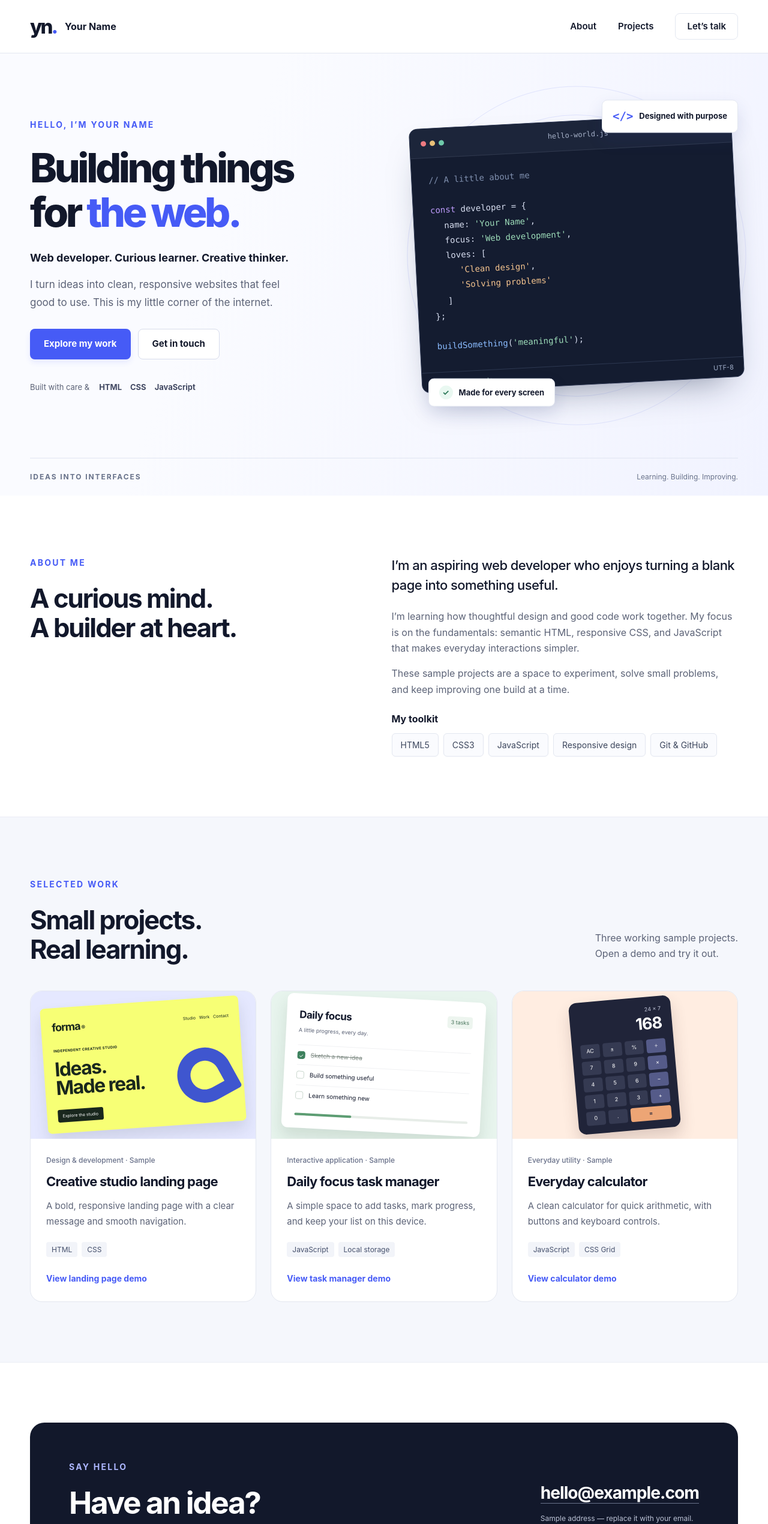
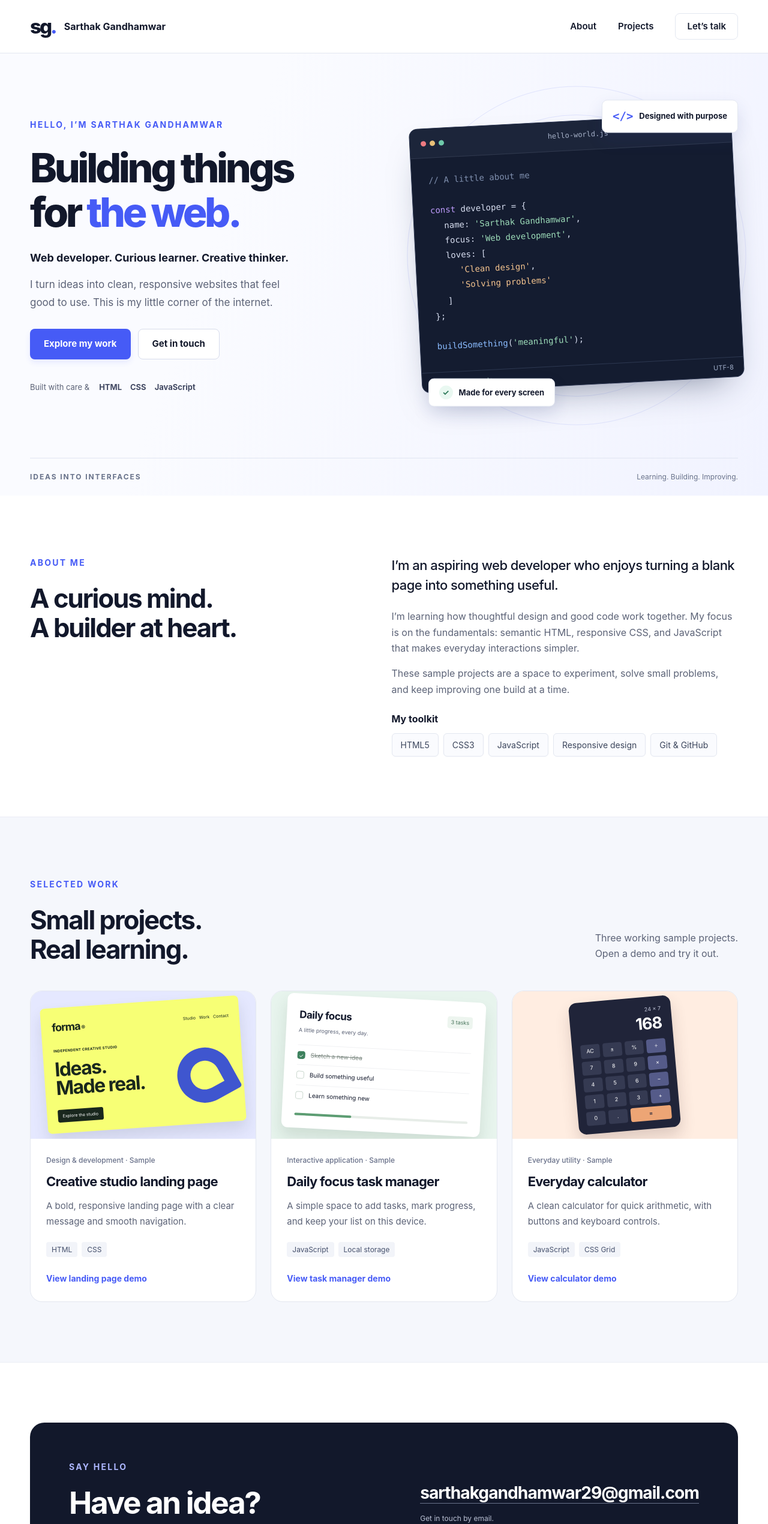
Before and after one commit to Sartha-122/task-2-portfolio, a plain HTML site: page index.html in a window 1280 px wide. Shown: the top 2540 px of the page at 60% size. Drawn offline with Linux system fonts and the light colour scheme.

Commit message:
Personalize portfolio name and contact email

```diff
--- a/index.html
+++ b/index.html
@@ -3,10 +3,10 @@
 <head>
   <meta charset="UTF-8">
   <meta name="viewport" content="width=device-width, initial-scale=1.0">
-  <!-- PERSONALIZE: update your name and description before publishing. -->
-  <meta name="description" content="Your Name's personal portfolio. Explore my web development skills, sample projects, and contact details.">
+  <!-- Page title and description for search engines. -->
+  <meta name="description" content="Sarthak Gandhamwar's personal portfolio. Explore my web development skills, sample projects, and contact details.">
   <meta name="theme-color" content="#465bf6">
-  <title>Your Name | Web Developer</title>
+  <title>Sarthak Gandhamwar | Web Developer</title>
   <link rel="icon" href="assets/favicon.svg" type="image/svg+xml">
   <link rel="stylesheet" href="styles.css">
   <script src="script.js" defer></script>
@@ -15,7 +15,7 @@
   <a class="skip-link" href="#main">Skip to content</a>
   <header class="site-header">
     <div class="container navigation">
-      <a class="brand" href="#home" aria-label="Your Name, home"><span class="brand-symbol" aria-hidden="true">yn<span>.</span></span><span class="brand-label">Your Name</span></a>
+      <a class="brand" href="#home" aria-label="Sarthak Gandhamwar, home"><span class="brand-symbol" aria-hidden="true">sg<span>.</span></span><span class="brand-label">Sarthak Gandhamwar</span></a>
       <button class="menu-toggle" type="button" aria-controls="primary-nav" aria-expanded="false" hidden>Menu <span aria-hidden="true">☰</span></button>
       <nav id="primary-nav" aria-label="Main navigation">
         <a href="#about">About</a>
@@ -29,8 +29,8 @@
     <section class="hero" id="home" aria-labelledby="hero-title">
       <div class="container hero-layout">
         <div class="hero-copy">
-          <!-- PERSONALIZE: replace the placeholder name and introduction. -->
-          <p class="eyebrow">Hello, I’m Your Name</p>
+          <!-- Personal introduction. -->
+          <p class="eyebrow">Hello, I’m Sarthak Gandhamwar</p>
           <h1 id="hero-title">Building things<br>for <span>the web.</span></h1>
           <p class="hero-tagline">Web developer. Curious learner. Creative thinker.</p>
           <p class="hero-description">I turn ideas into clean, responsive websites that feel good to use. This is my little corner of the internet.</p>
@@ -44,7 +44,7 @@
           <div class="art-orbit orbit-one"></div><div class="art-orbit orbit-two"></div>
           <div class="editor-window">
             <div class="editor-toolbar"><div class="window-dots"><i></i><i></i><i></i></div><span>hello-world.js</span><span class="editor-mark">JS</span></div>
-            <div class="editor-content"><span class="code-comment">// A little about me</span><br><br><span class="code-purple">const</span> developer = {<br><span class="indent">name: <span class="code-green">'Your Name'</span>,</span><br><span class="indent">focus: <span class="code-green">'Web development'</span>,</span><br><span class="indent">loves: [</span><br><span class="indent double"><span class="code-orange">'Clean design'</span>,</span><br><span class="indent double"><span class="code-orange">'Solving problems'</span></span><br><span class="indent">]</span><br>};<br><br><span class="code-blue">buildSomething</span>(<span class="code-green">'meaningful'</span>);</div>
+            <div class="editor-content"><span class="code-comment">// A little about me</span><br><br><span class="code-purple">const</span> developer = {<br><span class="indent">name: <span class="code-green">'Sarthak Gandhamwar'</span>,</span><br><span class="indent">focus: <span class="code-green">'Web development'</span>,</span><br><span class="indent">loves: [</span><br><span class="indent double"><span class="code-orange">'Clean design'</span>,</span><br><span class="indent double"><span class="code-orange">'Solving problems'</span></span><br><span class="indent">]</span><br>};<br><br><span class="code-blue">buildSomething</span>(<span class="code-green">'meaningful'</span>);</div>
             <div class="editor-status"><span>● &nbsp; Ready to create</span><span>UTF-8</span></div>
           </div>
           <div class="art-tag tag-top"><span aria-hidden="true">&lt;/&gt;</span> Designed with purpose</div>
@@ -92,15 +92,15 @@
       <div class="container contact-panel reveal">
         <div><p class="eyebrow">Say hello</p><h2 id="contact-title">Have an idea?<br>Let’s build it.</h2><p>I’d love to connect, exchange ideas, or talk about a project.</p></div>
         <div class="contact-actions">
-          <!-- PERSONALIZE: replace BOTH the visible address and mailto address. -->
-          <a class="email-link" href="mailto:hello@example.com">hello@example.com</a>
-          <p class="contact-note">Sample address — replace it with your email.</p>
-          <a class="button button-white" href="mailto:hello@example.com?subject=Let%27s%20connect">Open email app</a>
+          <!-- Email links open the visitor's email application. -->
+          <a class="email-link" href="mailto:sarthakgandhamwar29@gmail.com">sarthakgandhamwar29@gmail.com</a>
+          <p class="contact-note">Get in touch by email.</p>
+          <a class="button button-white" href="mailto:sarthakgandhamwar29@gmail.com?subject=Let%27s%20connect">Open email app</a>
           <p class="email-help">Opens a draft in your email app.</p>
         </div>
       </div>
     </section>
   </main>
-  <footer class="site-footer container"><p>© <span id="year">2026</span> Your Name. Built with curiosity.</p><a href="#home">Back to top</a></footer>
+  <footer class="site-footer container"><p>© <span id="year">2026</span> Sarthak Gandhamwar. Built with curiosity.</p><a href="#home">Back to top</a></footer>
 </body>
 </html>
--- a/styles.css
+++ b/styles.css
@@ -1302,3 +1302,10 @@ p{
     transform:none
   }
 }
+
+
+/* Keep the full name and menu comfortable on small screens. */
+@media (max-width: 520px) {
+  .brand { gap: 10px; }
+  .brand-label { max-width: 120px; font-size: 14px; line-height: 1.25; }
+}
```
Also changed, not shown: README.txt, 1 other file.
